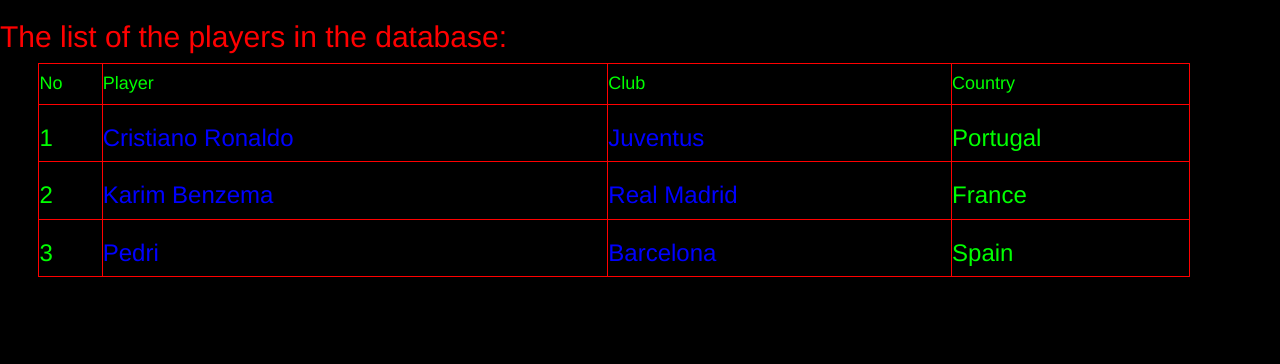
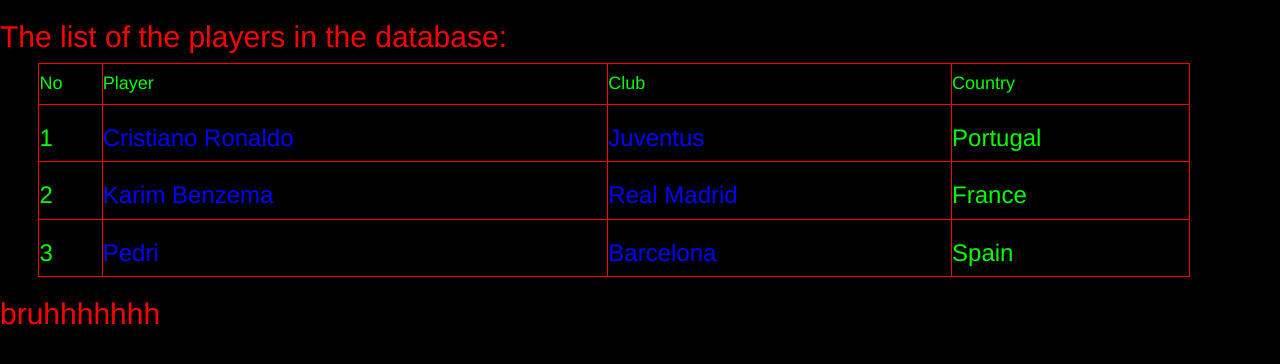
Before and after one commit to mmyszak999/FootballWRLD, a Django app: page /FootballWRLD/PlayersDatabase/ in a window 1280 px wide. Shown: the top 364 px of the page. Run offline with Django 3.2, Linux system fonts and the light colour scheme; data comes from the database, SQL or seed files in the repository; lists and menus that the app fills with data are empty; some libraries are stand-ins or nearby versions.

Commit message:
just checking the way the github works :)

```diff
--- a/FW/templates/FW/PlayersDatabase.html
+++ b/FW/templates/FW/PlayersDatabase.html
@@ -29,5 +29,6 @@
         <h2> No players available in the database</h2>
     {% endfor %}
     </table>
+<h2>bruhhhhhhh</h2>
 </body>
 </html>
```
